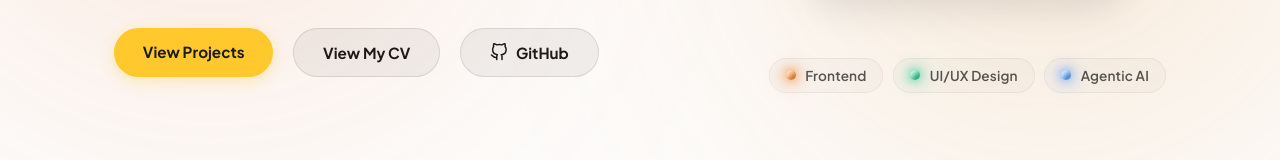
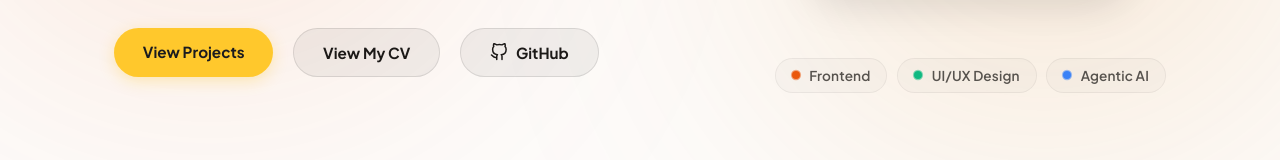
Before and after one commit to webjie28/BENJIELIPALAM, a Vue app: page / in a window 1280 px wide. Shown: the part 543-703 px from the top of the page. Built offline with nearby package versions, Linux system fonts and the light colour scheme; no server answers.

Commit message:
style: Apply pulsing animation effect to hero fact bullets

```diff
--- a/App.vue
+++ b/App.vue
@@ -1748,22 +1748,36 @@ body {
 }
 
 .fact-bullet {
-  width: 10px;
-  height: 10px;
+  width: 8px;
+  height: 8px;
   border-radius: 50%;
   flex-shrink: 0;
-}
+  animation: 2.4s ease-out 0s infinite normal none running pulse-dot;
+}
+
+@keyframes pulse-dot {
+  0% {
+    box-shadow: 0 0 0 0 var(--pulse-color);
+  }
+  70% {
+    box-shadow: 0 0 0 6px transparent;
+  }
+  100% {
+    box-shadow: 0 0 0 0 transparent;
+  }
+}
+
 .fact-bullet.orange {
-  background: #fb923c;
-  box-shadow: inset -2px -2px 3px rgba(0,0,0,0.2), inset 2px 2px 4px rgba(255,255,255,0.8), 0 0 10px #fb923c, 0 0 20px #ea580c;
+  background-color: #ea580c;
+  --pulse-color: rgba(234, 88, 12, 0.6);
 }
 .fact-bullet.green {
-  background: #34d399;
-  box-shadow: inset -2px -2px 3px rgba(0,0,0,0.2), inset 2px 2px 4px rgba(255,255,255,0.8), 0 0 10px #34d399, 0 0 20px #10b981;
+  background-color: #10b981;
+  --pulse-color: rgba(16, 185, 129, 0.6);
 }
 .fact-bullet.blue {
-  background: #60a5fa;
-  box-shadow: inset -2px -2px 3px rgba(0,0,0,0.2), inset 2px 2px 4px rgba(255,255,255,0.8), 0 0 10px #60a5fa, 0 0 20px #3b82f6;
+  background-color: #3b82f6;
+  --pulse-color: rgba(59, 130, 246, 0.6);
 }
 
 .hero-fact-tag:hover {
```
